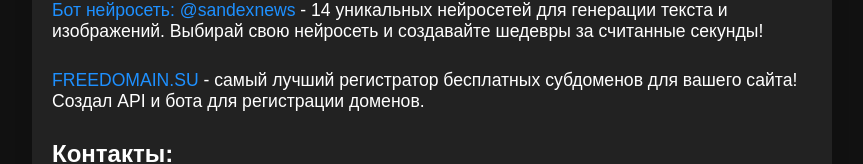
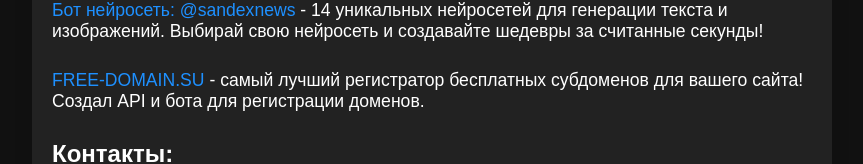
Before and after one commit to xevvv/xevvv.github.io, a plain HTML site: page index.html in a window 1280 px wide. Shown: the part 437-601 px from the top of the page, without its empty margins (208-1071 px from the left). Drawn offline with Linux system fonts and the light colour scheme.

Commit message:
Update index.html

```diff
--- a/index.html
+++ b/index.html
@@ -24,7 +24,7 @@
       <h2>Проекты:</h2>
       <ul>
         <li><a href="https://t.me/sandexnews" target="_blank">Бот нейросеть: @sandexnews</a> - 14 уникальных нейросетей для генерации текста и изображений. Выбирай свою нейросеть и создавайте шедевры за считанные секунды!</li><br>
-        <li><a href="https://freedomain.su/" target="_blank">FREEDOMAIN.SU</a> - самый лучший регистратор бесплатных субдоменов для вашего сайта! Создал API и бота для регистрации доменов.</li><br>
+        <li><a href="https://free-domain.su/" target="_blank">FREE-DOMAIN.SU</a> - самый лучший регистратор бесплатных субдоменов для вашего сайта! Создал API и бота для регистрации доменов.</li><br>
       </ul>
     </section>
     <section class="contacts">
```
